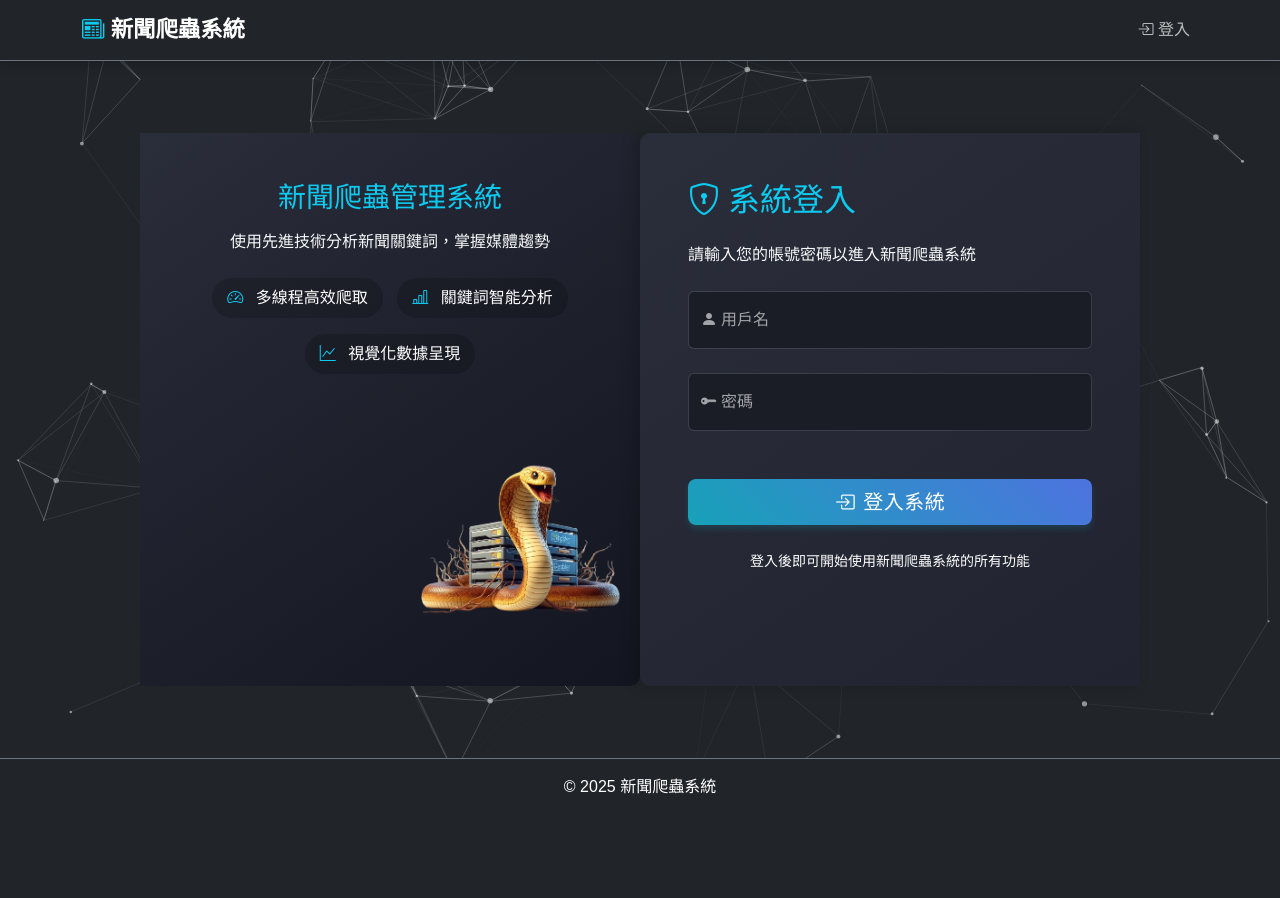
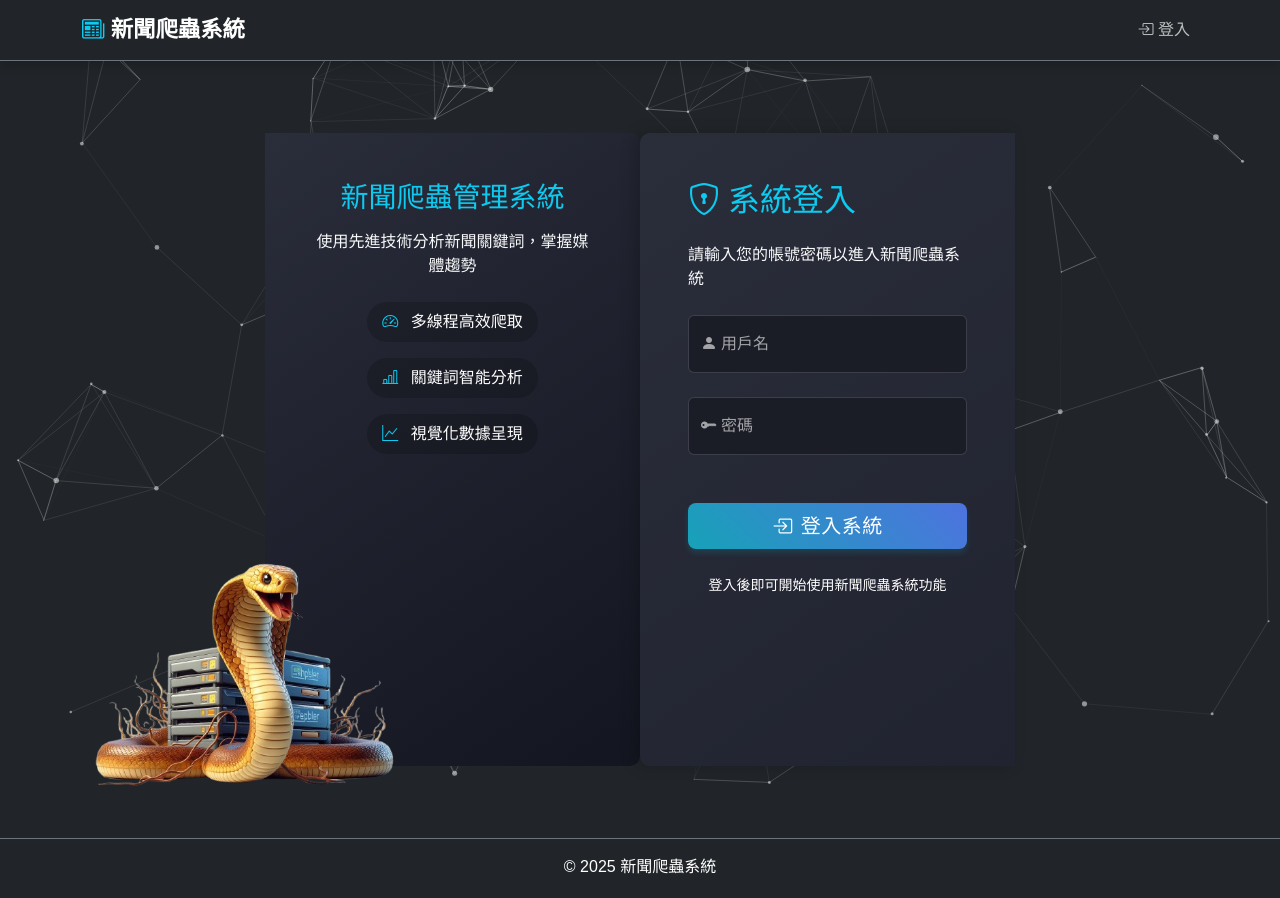
Before and after one commit to Terbinm/news_scraper_web, a Django app: page /login/ in a window 1280 px wide. Before the commit the page ends 794 px from the top, so only its background shows below. Run offline with Django 4.2, Linux system fonts and the light colour scheme; some libraries are stand-ins or nearby versions.

Commit message:
login css change_v2

```diff
--- a/templates/scraper/login.html
+++ b/templates/scraper/login.html
@@ -6,7 +6,7 @@
 {% block content %}
 <!-- 水平雙欄登入容器 -->
 <div class="row justify-content-center align-items-center py-3 py-md-5">
-    <div class="row g-0 w-100" style="max-width: 1000px;">
+    <div class="row g-0 w-100" style="max-width: 750px;">
         <!-- 左側資訊區域 -->
         <div class="col-md-6 d-none d-md-block">
             <div class="login-info-container p-4 p-md-5 text-center" data-aos="fade-left">
@@ -43,12 +43,12 @@
                 </h2>
                 <p class="text-light mb-4">請輸入您的帳號密碼以進入新聞爬蟲系統</p>
 
-                <form method="post" class="needs-validation" novalidate>
+                <form method="post" class="needs-validation" novalidate id="loginForm">
                     {% csrf_token %}
 
                     <div class="mb-4">
                         <div class="form-floating">
-                            <input type="text" class="form-control login-input"
+                            <input type="text" class="form-control login-input" data-decode="false"
                                    id="{{ form.username.id_for_label }}" name="username"
                                    placeholder="請輸入用戶名" required>
                             <label for="{{ form.username.id_for_label }}">
@@ -60,7 +60,7 @@
 
                     <div class="mb-4">
                         <div class="form-floating">
-                            <input type="password" class="form-control login-input"
+                            <input type="password" class="form-control login-input" data-decode="false"
                                    id="{{ form.password.id_for_label }}" name="password"
                                    placeholder="請輸入密碼" required>
                             <label for="{{ form.password.id_for_label }}">
@@ -70,16 +70,19 @@
                         <div class="invalid-feedback">請輸入密碼</div>
                     </div>
 
-                    <div class="mt-5">
-                        <button type="submit" class="btn btn-info btn-lg text-white w-100">
+                    <div class="mt-5 position-relative">
+                        <button type="submit" class="btn btn-info btn-lg text-white w-100" id="loginButton">
                             <i class="bi bi-box-arrow-in-right me-2"></i>登入系統
                         </button>
+                        <p id="rubbingText" class="text-warning position-absolute" style="display: none; top: -25px; width: 100%; text-align: center;">
+                            請先完整填寫表單！
+                        </p>
                     </div>
                 </form>
 
                 <div class="mt-4 text-center">
                     <div class="card-body-footer text-white">
-                        <small>登入後即可開始使用新聞爬蟲系統的所有功能</small>
+                        <small>登入後即可開始使用新聞爬蟲系統功能</small>
                     </div>
                 </div>
             </div>
@@ -119,12 +122,18 @@
         color: #fff !important;
         height: calc(3.5rem + 2px);
         padding: 1.5rem 0.75rem 0.5rem;
+        transition: all 0.3s ease;
     }
 
     .login-input:focus {
         background-color: #1a1d26 !important; /* 保持相同背景色 */
         border-color: var(--primary-color);
         box-shadow: 0 0 0 0.25rem rgba(23, 162, 184, 0.25);
+    }
+
+    .login-input.active {
+        border-color: #17a2b8;
+        box-shadow: 0 0 10px rgba(23, 162, 184, 0.5);
     }
 
     .form-floating>label {
@@ -150,10 +159,10 @@
 
     .login-image-container {
         position: absolute;
-        bottom: -50px; /* 向下溢出 */
-        right: -80px; /* 向右溢出 */
-        width: 300px;
-        height: 300px;
+        bottom: -180px; /* 向下溢出 */
+        right: 120px; /* 向右溢出 */
+        width: 450px;
+        height: 450px;
         background-image: url('/static/images/login.png');
         background-position: center;
         background-repeat: no-repeat;
@@ -174,27 +183,150 @@
         transform: translateY(-3px);
         box-shadow: 0 10px 20px rgba(0, 0, 0, 0.3);
     }
+
+    /* 調皮按鈕效果 */
+    #loginButton {
+        transition: all 0.5s cubic-bezier(0.68, -0.55, 0.27, 1.55);
+        position: relative;
+        z-index: 1;
+    }
+
+    #loginButton.run-away {
+        opacity: 0.8;
+    }
+
+    #rubbingText {
+        font-weight: bold;
+        text-shadow: 0 0 5px rgba(255, 193, 7, 0.5);
+    }
 </style>
 {% endblock %}
 
 {% block extra_js %}
 <script>
-    // 登入表單驗證
-    (function() {
-        'use strict';
+    document.addEventListener('DOMContentLoaded', function() {
+        // 字符集定義 - 用於解碼效果
+        const charset = 'ᚠᚢᚦᚨᚱᚳᚷᚹᚻᚾᛁᛂᛇᛈᛉᛊᛏᛒᛖᛗᛚᛝᛟᛡᛢᛣᛤᛥᛦᛧᛨ';
 
-        const forms = document.querySelectorAll('.needs-validation');
+        // 調皮按鈕相關元素
+        const loginButton = document.getElementById('loginButton');
+        const rubbingText = document.getElementById('rubbingText');
+        const form = document.getElementById('loginForm');
+        const usernameInput = document.getElementById('id_username');
+        const passwordInput = document.getElementById('id_password');
 
-        Array.from(forms).forEach(form => {
-            form.addEventListener('submit', event => {
-                if (!form.checkValidity()) {
-                    event.preventDefault();
-                    event.stopPropagation();
+        // 解碼輸入框效果
+        const decodingInputs = document.querySelectorAll('[data-decode="true"]');
+
+        // 為每個解碼輸入框添加事件監聽
+        decodingInputs.forEach(input => {
+            input.addEventListener('input', handleInput);
+            input.addEventListener('focus', function() {
+                this.classList.add('active');
+            });
+        });
+
+        // 檢查表單完整性
+        function isFormComplete() {
+            return usernameInput.value.trim() !== '' && passwordInput.value.trim() !== '';
+        }
+
+        // 調皮按鈕鼠標移入效果
+        loginButton.addEventListener('mouseover', function(e) {
+            if (!isFormComplete()) {
+                // 計算鼠標位置與按鈕中心的方向向量
+                const rect = this.getBoundingClientRect();
+                const buttonCenterX = rect.left + rect.width / 2;
+                const buttonCenterY = rect.top + rect.height / 2;
+
+                const mouseX = e.clientX;
+                const mouseY = e.clientY;
+
+                // 計算方向向量
+                let dirX = mouseX - buttonCenterX;
+                let dirY = mouseY - buttonCenterY;
+
+                // 標準化向量
+                const length = Math.sqrt(dirX * dirX + dirY * dirY);
+                dirX = dirX / length;
+                dirY = dirY / length;
+
+                // 計算移動距離 (按鈕尺寸的1.5倍)
+                const moveDistance = Math.max(rect.width, rect.height) * 1.5;
+
+                // 計算新位置
+                const newX = -dirX * moveDistance;
+                const newY = -dirY * moveDistance;
+
+                // 移動按鈕
+                this.style.transform = `translate(${newX}px, ${newY}px)`;
+                this.classList.add('run-away');
+
+                // 顯示提示文字
+                rubbingText.style.display = 'block';
+
+                // 定時返回原位置
+                setTimeout(() => {
+                    this.style.transform = 'translate(0, 0)';
+                    this.classList.remove('run-away');
+                    rubbingText.style.display = 'none';
+                }, 2000);
+            }
+        });
+
+        // 處理表單提交
+        form.addEventListener('submit', function(e) {
+            if (!isFormComplete()) {
+                e.preventDefault();
+                rubbingText.style.display = 'block';
+                setTimeout(() => {
+                    rubbingText.style.display = 'none';
+                }, 2000);
+            }
+        });
+
+        // 處理輸入事件 - 實現解碼效果
+        function handleInput(e) {
+            const input = e.target;
+            const value = input.value;
+
+            // 獲取輸入的最後一個字符
+            if (value.length > 0) {
+                const lastChar = value[value.length - 1];
+
+                // 創建解碼動畫
+                decodeChar(lastChar, input);
+            }
+        }
+
+        // 實現字符解碼動畫
+        function decodeChar(char, inputElement) {
+            // 創建10次隨機字符變化
+            let iterations = 0;
+            const maxIterations = 10;
+            const interval = 30; // 每次變化的間隔 (毫秒)
+
+            // 設置定時器進行字符變化
+            const timer = setInterval(() => {
+                // 生成隨機字符
+                const randomChar = charset[Math.floor(Math.random() * charset.length)];
+
+                // 將最後一個字符替換為隨機字符 (模擬解碼效果)
+                const inputValue = inputElement.value;
+                const newValue = inputValue.substring(0, inputValue.length - 1) + randomChar;
+
+                // 更新輸入框值
+                inputElement.value = newValue;
+
+                iterations++;
+
+                // 達到最大迭代次數後，恢復原始字符
+                if (iterations >= maxIterations) {
+                    clearInterval(timer);
+                    inputElement.value = inputValue; // 恢復原始輸入值
                 }
-
-                form.classList.add('was-validated');
-            }, false);
-        });
-    })();
+            }, interval);
+        }
+    });
 </script>
 {% endblock %}
```
